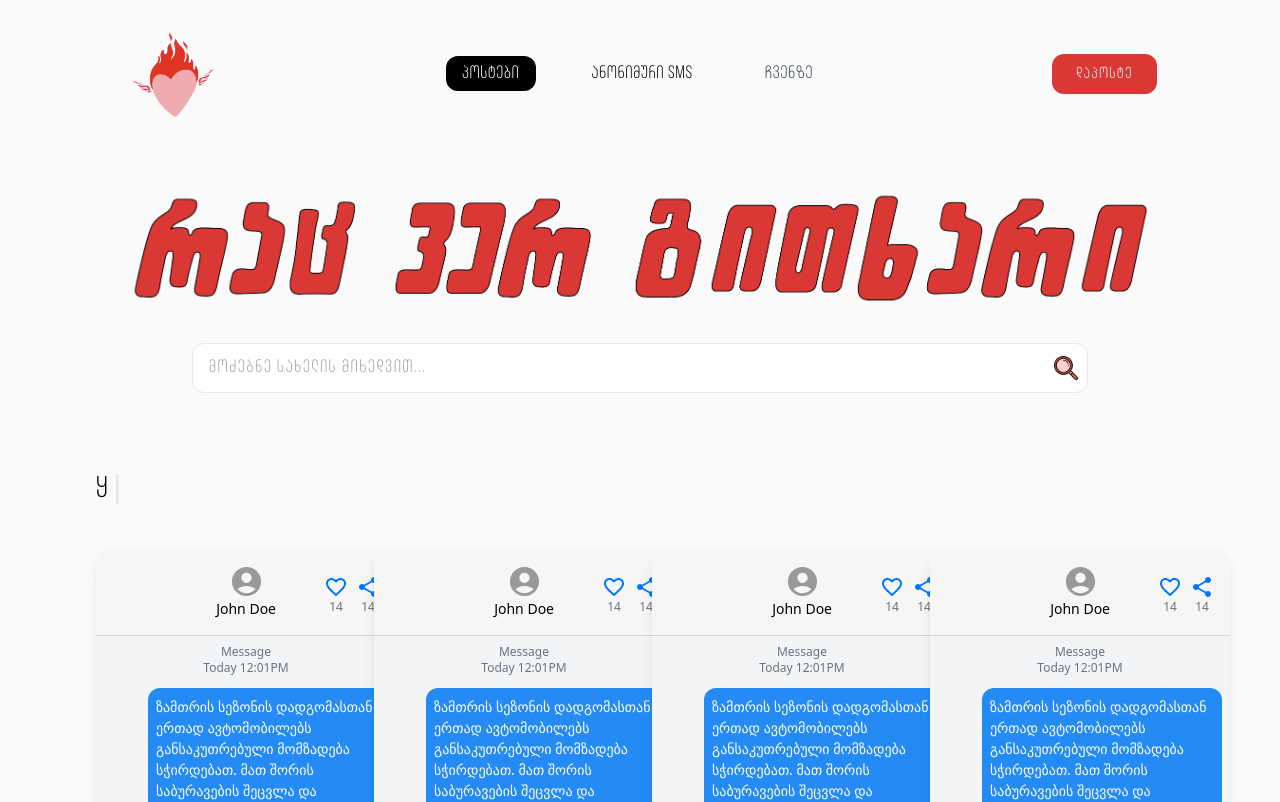
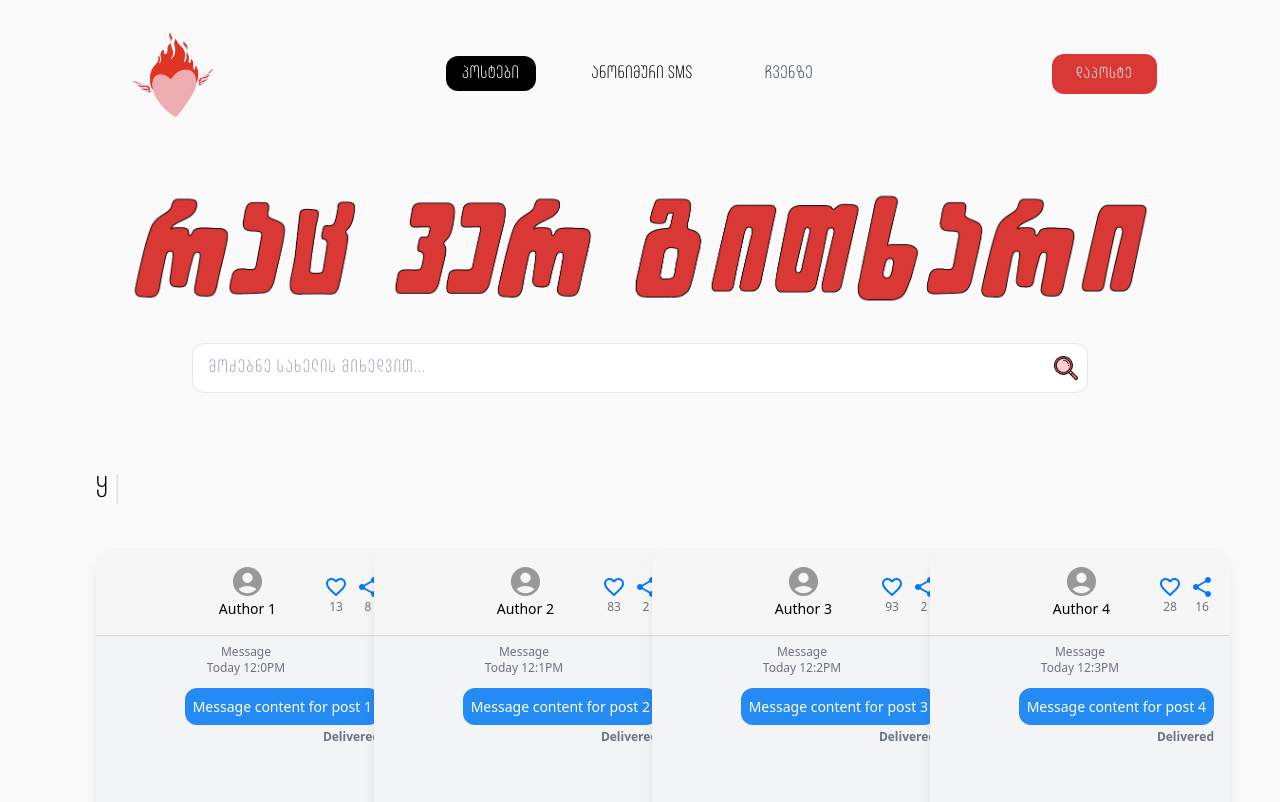
Before and after one commit to Dadu400/untold-things-frontend, a React (Create React App) app: page / in a window 1280 px wide. Shown: the top 802 px of the page. Built offline with nearby package versions, Linux system fonts and the light colour scheme.

Commit message:
Minor adjustments in Single post

```diff
--- a/src/components/posts/PostsList.tsx
+++ b/src/components/posts/PostsList.tsx
@@ -1,58 +1,84 @@
-import React, { useEffect, useRef } from "react";
+import React, { useEffect, useRef, useState } from "react";
 import { gsap } from "gsap";
 import { ScrollTrigger } from "gsap/ScrollTrigger";
 import SinglePost from "./SinglePost";
 import TypedText from "./TypedText";
+import { useNavigate } from "react-router-dom";
 
 gsap.registerPlugin(ScrollTrigger);
 
-function PostsList() {
+const PostsList = () => {
     const postsRef = useRef<HTMLDivElement>(null);
+    const navigate = useNavigate();
+
+    const [posts, setPosts] = useState(
+        Array.from({ length: 30 }).map((_, index) => ({
+            id: index,
+            author: `Author ${index + 1}`,
+            message: `Message content for post ${index + 1}`,
+            time: `Today 12:${index}PM`,
+            likes: Math.floor(Math.random() * 100),
+            shares: Math.floor(Math.random() * 20),
+            liked: false,
+        }))
+    );
 
     useEffect(() => {
-        let ctx = gsap.context(() => {
+        gsap.context(() => {
             const posts = document.querySelectorAll(".single-post");
-
-            if (posts.length === 0) {
-                console.error("No elements found with the class .single-post");
-                return;
-            }
-
             gsap.set(posts, { opacity: 0, y: 50 });
 
-            posts.forEach((post, index) => {
-                if (index % 8 === 0) {
-                    const batch = Array.from(posts).slice(index, index + 8);
-
-                    gsap.timeline({
-                        scrollTrigger: {
-                            trigger: batch[0],
-                            start: "top 90%",
-                            toggleActions: "play none none reverse",
-                        },
-                    }).to(batch, {
-                        opacity: 1,
-                        y: 0,
-                        stagger: 0.2,
-                        duration: 1,
-                    });
-                }
+            ScrollTrigger.batch(posts, {
+                start: "top 90%",
+                onEnter: (batch) =>
+                    gsap.to(batch, { opacity: 1, y: 0, stagger: 0.2, duration: 1 }),
             });
         }, postsRef);
+    }, []);
 
-        return () => ctx.revert();
-    }, []);
+    const handleLike = (id: number) => {
+        setPosts((prev) =>
+            prev.map((post) =>
+                post.id === id
+                    ? { ...post, liked: !post.liked, likes: post.liked ? post.likes - 1 : post.likes + 1 }
+                    : post
+            )
+        );
+    };
+
+    const handleShare = (id: number) => {
+        setPosts((prev) =>
+            prev.map((post) => (post.id === id ? { ...post, shares: post.shares + 1 } : post))
+        );
+        alert("Post shared!");
+    };
+
+    const navigateToPost = (id: number) => {
+        navigate(`/post/${id}`);
+    };
 
     return (
         <section ref={postsRef} className="w-[90%] md:w-[85%] flex flex-col mx-auto my-20">
             <TypedText />
             <div className="container grid grid-cols-1 md:grid-cols-2 lg:grid-cols-3 xl:grid-cols-4 gap-x-6 gap-y-12 mt-10 place-items-center">
-                {Array.from({ length: 30 }).map((_, index) => (
-                    <SinglePost key={index} className="single-post" />
+                {posts.map((post) => (
+                    <SinglePost
+                        key={post.id}
+                        className="single-post"
+                        author={post.author}
+                        message={post.message}
+                        time={post.time}
+                        likes={post.likes}
+                        shares={post.shares}
+                        liked={post.liked}
+                        onLike={() => handleLike(post.id)}
+                        onShare={() => handleShare(post.id)}
+                        onClick={() => navigateToPost(post.id)}
+                    />
                 ))}
             </div>
         </section>
     );
-}
+};
 
 export default PostsList;
--- a/src/components/posts/SinglePost.tsx
+++ b/src/components/posts/SinglePost.tsx
@@ -1,40 +1,84 @@
-import AccountCircleIcon from '@mui/icons-material/AccountCircle';
-import FavoriteBorderIcon from '@mui/icons-material/FavoriteBorder';
-import ShareIcon from '@mui/icons-material/Share';
+import React, { FC } from "react";
+import AccountCircleIcon from "@mui/icons-material/AccountCircle";
+import FavoriteBorderIcon from "@mui/icons-material/FavoriteBorder";
+import FavoriteIcon from "@mui/icons-material/Favorite";
+import ShareIcon from "@mui/icons-material/Share";
 
-function SinglePost({ className }: { className?: string }) {
-    return (
-        <div className={`w-[300px] mx-auto h-[400px] bg-gray-100 flex flex-col rounded-2xl overflow-hidden shadow-lg ${className}`}>
+interface SinglePostProps {
+    author: string;
+    message: string;
+    time: string;
+    likes: number;
+    shares: number;
+    liked: boolean;
+    onLike: () => void;
+    onShare: () => void;
+    onClick: () => void;
+    className?: string;
+}
+
+const SinglePost: FC<SinglePostProps> = ({
+                                             author,
+                                             message,
+                                             time,
+                                             likes,
+                                             shares,
+                                             liked,
+                                             onLike,
+                                             onShare,
+                                             onClick,
+                                             className,
+                                         }) => (
+    <div
+        onClick={onClick}
+        className={`w-[300px] mx-auto h-[400px] bg-gray-100 flex flex-col rounded-2xl overflow-hidden shadow-lg cursor-pointer ${className}`}
+    >
         <div className="bg-[#f6f6f7] border-b border-b-gray-300 p-4 flex items-baseline justify-end gap-x-12">
             <div className="flex flex-col items-center">
-                    <AccountCircleIcon fontSize="large" style={{ color: '#999999' }} />
-                    <span className="text-sm">John Doe</span>
+                <AccountCircleIcon fontSize="large" style={{ color: "#999999" }} />
+                <span className="text-sm">{author}</span>
             </div>
-                <div className="flex gap-2">
-                    <div className="flex flex-col items-center cursor-pointer">
-                        <FavoriteBorderIcon style={{ color: '#0078FE' }} />
-                        <span className="text-xs text-gray-500">14</span>
+            <div className="flex gap-2"><div className="flex flex-col items-center cursor-pointer"
+
+                    onClick={(e) => {
+                        e.stopPropagation();
+                        onLike();
+                    }}
+                >
+                    {liked ? (
+                        <FavoriteIcon style={{ color: "#0078FE" }} />
+                    ) : (
+                        <FavoriteBorderIcon style={{ color: "#0078FE" }} />
+                    )}
+                    <span className="text-xs text-gray-500">{likes}</span>
                 </div>
-                    <div className="flex flex-col items-center cursor-pointer">
-                        <ShareIcon style={{ color: '#0078FE' }} />
-                        <span className="text-xs text-gray-500">14</span>
+                <div
+                    className="flex flex-col items-center cursor-pointer"
+                    onClick={(e) => {
+                        e.stopPropagation();
+                        onShare();
+                    }}
+                >
+                    <ShareIcon style={{ color: "#0078FE" }} />
+                    <span className="text-xs text-gray-500">{shares}</span>
                 </div>
             </div>
         </div>
         <div className="flex flex-col items-center mb-32 p-2">
             <div className="flex flex-col items-center">
                 <span className="text-xs text-gray-500 font-medium">Message</span>
-                    <span className="text-xs text-gray-500">Today 12:01PM</span>
+                <span className="text-xs text-gray-500">{time}</span>
             </div>
-                <div className="flex flex-col self-end max-w-[240px] mt-3">
+            <div className="flex flex-col self-end max-w-[240px] mt-3 mr-2 gap-1">
+                <div className="flex self-end">
                       <span className="word-break bg-[#248bf5] p-2 text-sm leading-normal rounded-xl text-white text-wrap">
-                               ზამთრის სეზონის დადგომასთან ერთად ავტომობილებს განსაკუთრებული მომზადება სჭირდებათ. მათ შორის საბურავების შეცვლა და ანტიფრიზის განახლება. იმისთვის, რომ ზამთრის სეზონისთვის მოამზადო შენი
+                          {message}
                       </span>
-                    <p className="mr-2 my-1 flex items-center text-gray-500 self-end text-xs font-semibold">Delivered</p>
+                </div>
+                <p className="flex items-center text-gray-500 self-end text-xs font-semibold">Delivered</p>
             </div>
         </div>
     </div>
 );
-}
 
 export default SinglePost;
--- a/src/index.tsx
+++ b/src/index.tsx
@@ -1,23 +1,43 @@
-import { StrictMode } from 'react';
 import ReactDOM from "react-dom/client";
 import { BrowserRouter, Routes, Route } from "react-router-dom";
 
+import './index.css';
+
 import Layout from "./pages/Layout";
-import './index.css';
 import AboutUs from "./pages/AboutUs";
 import Home from "./pages/Home";
 import Submit from "./pages/Submit";
+import SinglePost from "./components/posts/SinglePost";
+import HeartParticlesBackground from "./HeartParticlesBackground";
+import ParticlesBackground from "./ParticlesBackground";
 
 export default function App() {
     return (
         <BrowserRouter>
             <Routes>
-                <Route path="/" element={<Layout useParticles={false} />}>
+                <Route path="/" element={<Layout />}>
                     <Route index element={<Home />} />
                     <Route path="aboutus" element={<AboutUs />} />
                 </Route>
-                <Route path="/submit" element={<Layout useParticles={true} />}>
-                    <Route path="/submit" element={<Submit />} />
+                <Route path="/post/:postId" element={<Layout particlesComponent={<HeartParticlesBackground />} />}>
+                    <Route index element={
+                            <SinglePost
+                                message="Hello"
+                                author="Author"
+                                time="Today 12:00PM"
+                                likes={10}
+                                shares={5}
+                                liked={false}
+                                onLike={() => {}}
+                                onShare={() => {}}
+                                onClick={() => {}}
+                                className=""
+                            />
+                        }
+                    />
+                </Route>
+                <Route path="/submit" element={<Layout particlesComponent={<ParticlesBackground />} />} >
+                    <Route index element={<Submit />} />
                 </Route>
             </Routes>
         </BrowserRouter>
@@ -25,6 +45,4 @@ export default function App() {
 }
 
 const root = ReactDOM.createRoot(document.getElementById('root')!);
-root.render(
-        <App />
-);
+root.render(<App />);
```
Lines whose indentation alone changed are shown as unchanged.
